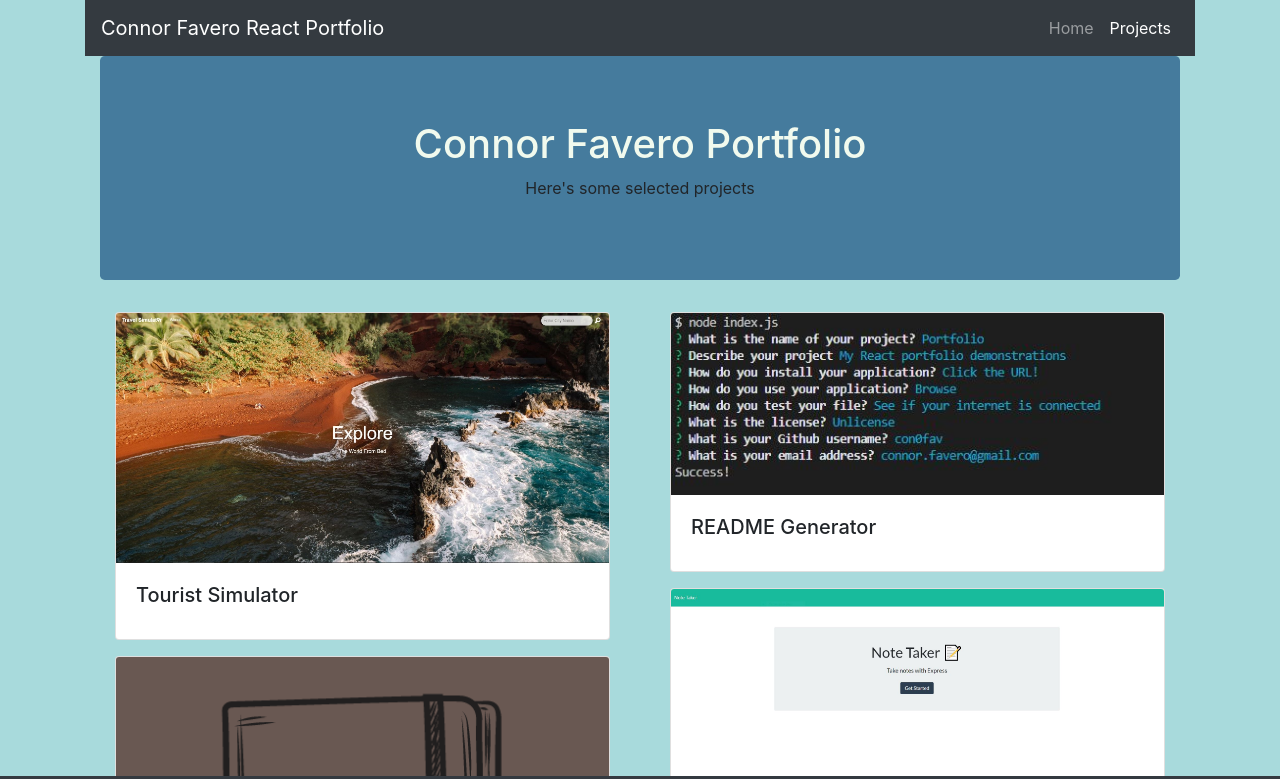
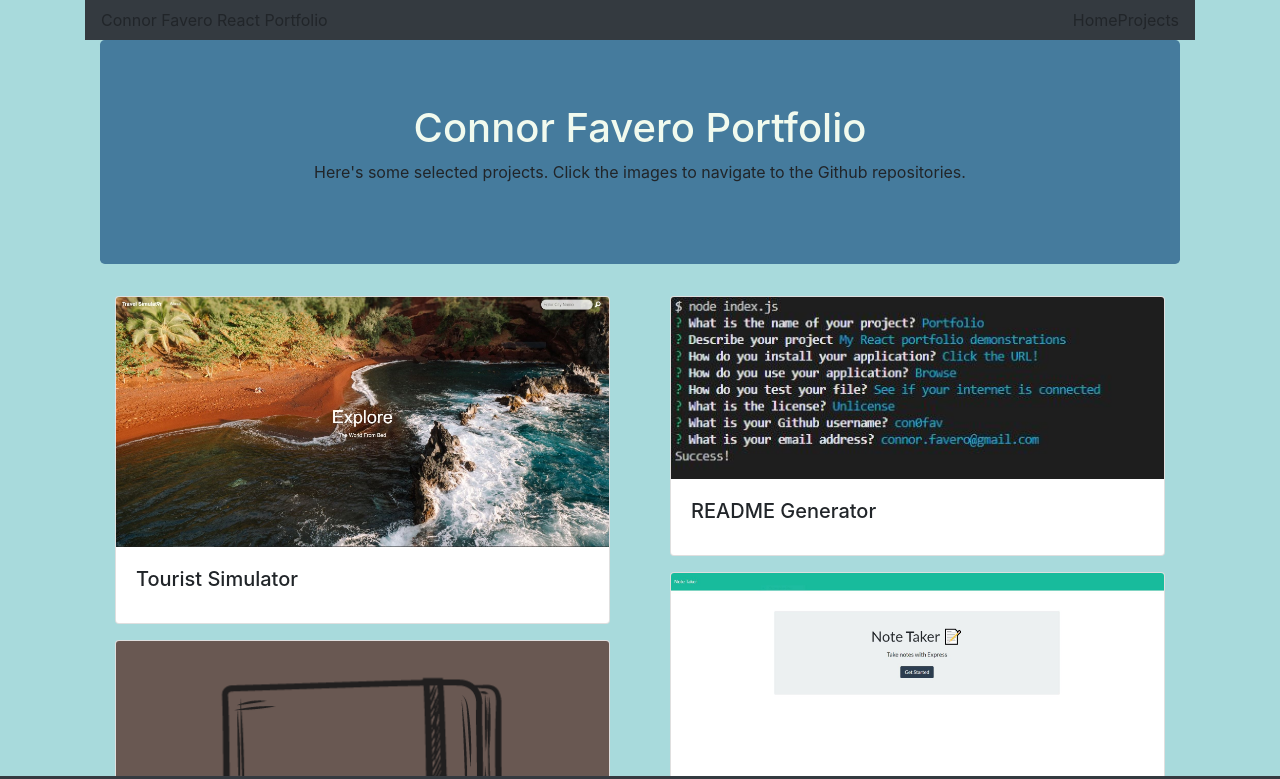
Before and after one commit to con0fav/reactPortfolio-bc20, a React (Create React App) app: page /projects in a window 1280 px wide. Shown: the top 779 px of the page. Built offline with nearby package versions, Linux system fonts and the light colour scheme.

Commit message:
editing text on projects page

```diff
--- a/src/components/navbar.js
+++ b/src/components/navbar.js
@@ -1,5 +1,5 @@
 import React from "react";
-import { BrowserRouter as Router, Route, Switch, Link, withRouter } from "react-router-dom";
+import { BrowserRouter as Link, withRouter } from "react-router-dom";
 
 function Nav(props) {
 
@@ -41,3 +41,5 @@ function Nav(props) {
 }
 
 export default withRouter(Nav);
+
+// Router, Route, Switch, <- consider using later if needed
--- a/src/pages/Projects.js
+++ b/src/pages/Projects.js
@@ -15,7 +15,7 @@ function ProjectPage() {
     return (
 
         <div class="container">
-            <Header text="Here's some selected projects" />
+            <Header text="Here's some selected projects. Click the images to navigate to the Github repositories." />
             <div class="row">
                 <div class="col">
                     <Project text="Tourist Simulator" href="https://github.com/themancalledzac/Tourist-Simulator" alt="Tourist Simulator" img={TouristImg} />
```
